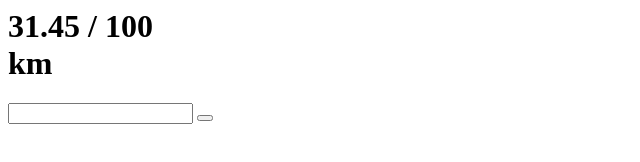
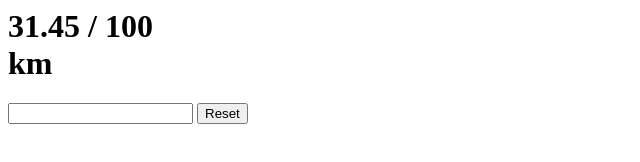
Before and after one commit to GGIEnrike/running-display-countrr, a website: page index.html in a window 1280 px wide. Shown: the whole page, without its empty margins (0-640 px from the left). Drawn offline with Linux system fonts and the light colour scheme.

Commit message:
2 files modified

```diff
--- a/index.html
+++ b/index.html
@@ -11,5 +11,5 @@
     </div>
   </h1>
   <input type="text" id="input">
-  <button id="reset"></button>
+  <button id="reset">Reset</button>
 </div>
--- a/style.css
+++ b/style.css
@@ -16,10 +16,6 @@ body {
   flex-direction: column;
   justify-content: center;
   align-items: center;
-}
-
-.spacer {
-  flex: 0 0 100%;
 }
 
 h1 {
@@ -74,6 +70,22 @@ h1 {
   color: lightgray;
 }
 
+button {
+  margin-top: 2rem;
+}
+
+button {
+  width: 25%;
+  height: 2.3rem;
+  background: lightgray;
+  color: darkgray;
+  border: 2px solid lightgray;
+  border-radius: .4rem;
+
+  font-size: 1rem;
+  font-family: inherit;
+}
+
 @media (prefers-color-scheme: dark) {
   body {
     background-color: black;
```
